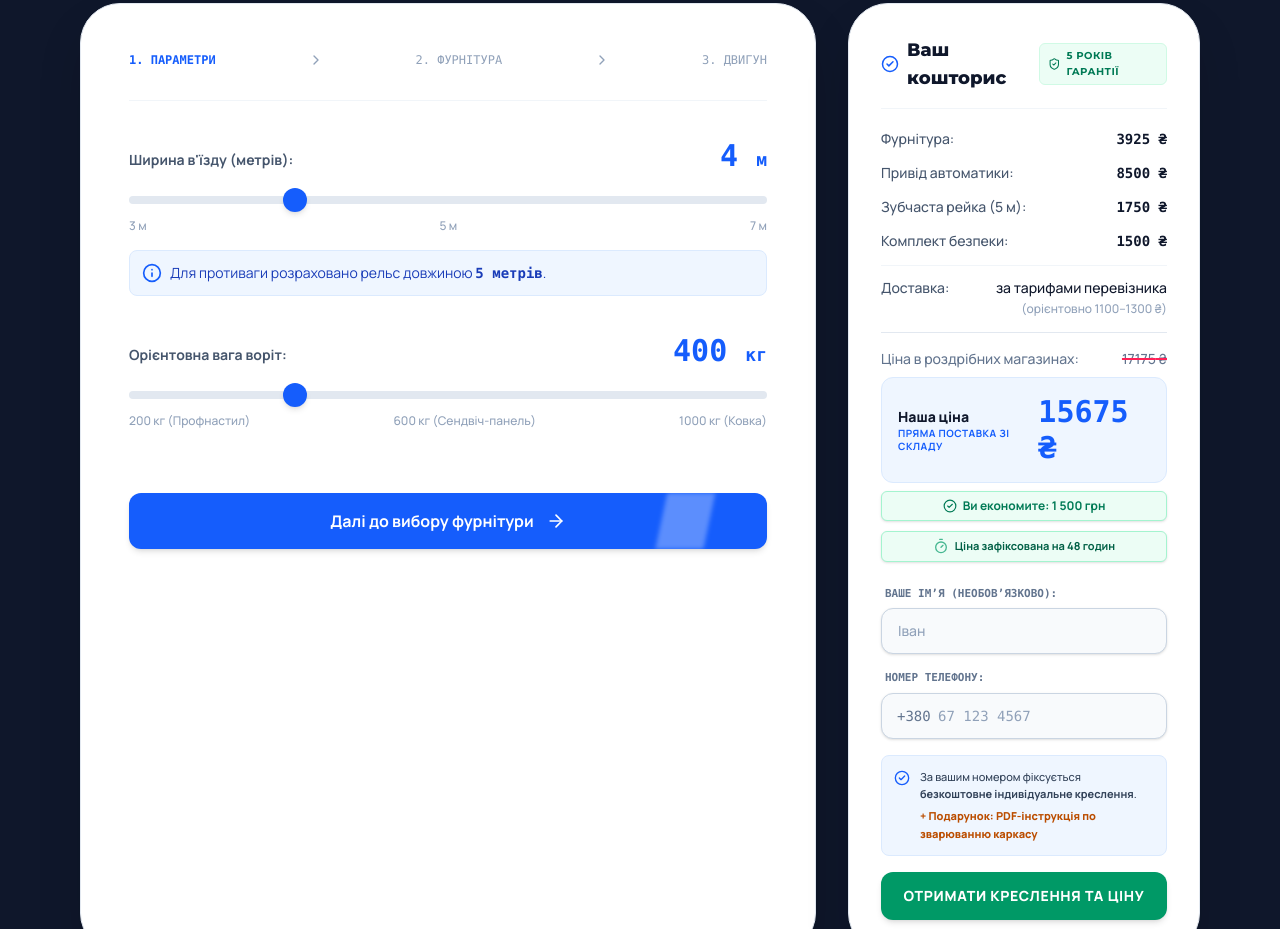
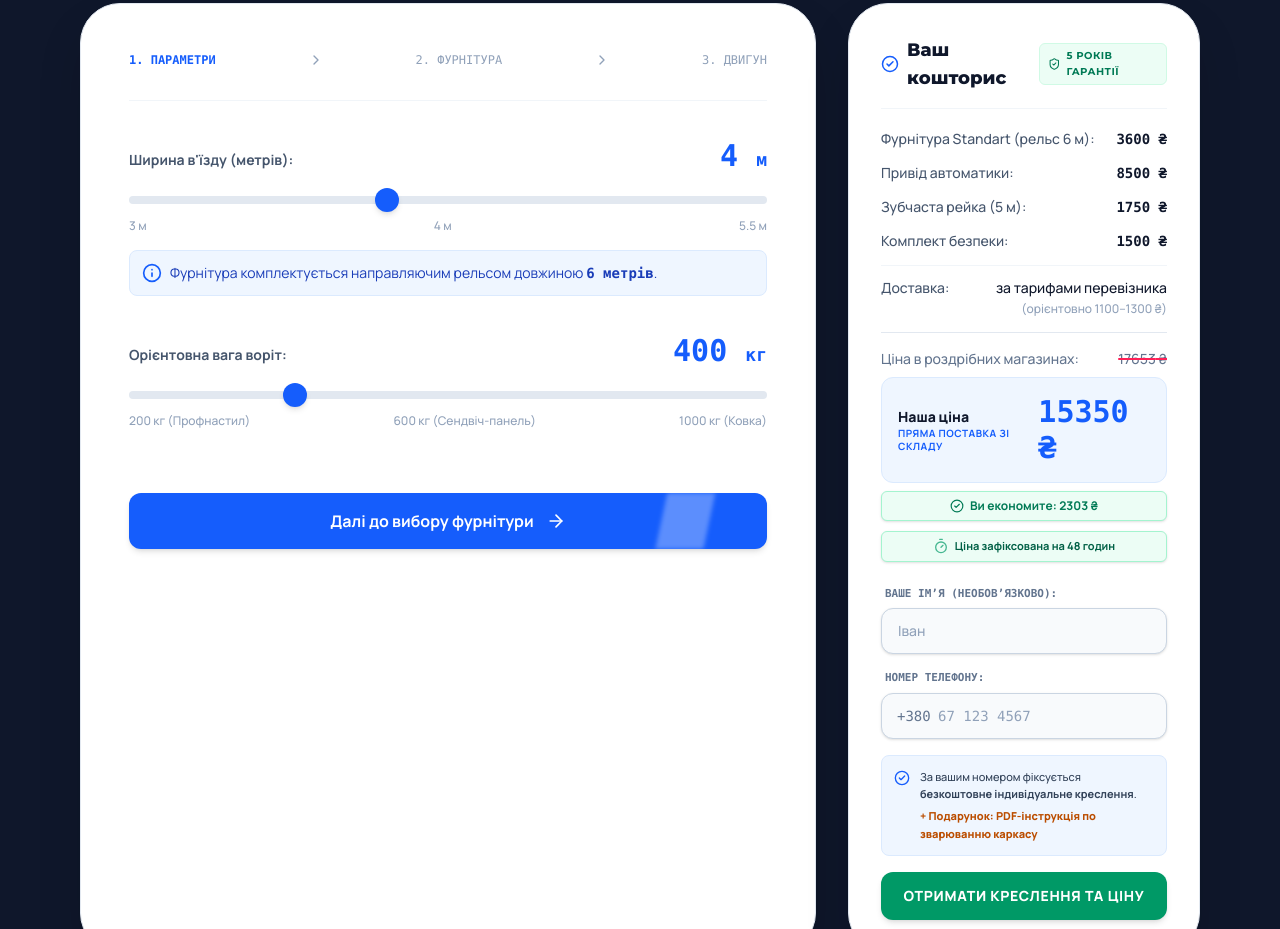
Before and after one commit to alex-calc/gate, a React (Vite) app: page / in a window 1280 px wide. Shown: the part 1080-2009 px from the top of the page. Built offline with nearby package versions, Linux system fonts and the light colour scheme.

Commit message:
feat: implement dynamic hardware pricing based on gate width

```diff
--- a/src/App.tsx
+++ b/src/App.tsx
@@ -273,16 +273,47 @@ export default function App() {
   ]);
   const [userQuestion, setUserQuestion] = useState('');
 
-  // --- Розрахунок вартості (без змін) ---
+  // --- Нова логіка фурнітури ---
+  const getGuideRailLength = (width: number) => {
+    if (width <= 3.5) return 5;
+    if (width <= 4.5) return 6;
+    return 7;
+  };
+
+  const guideRailLength = getGuideRailLength(gateWidth);
+
+  const getHardwarePrice = (id: string, railLength: number) => {
+    if (id === 'standart-3.6') {
+      if (railLength === 5) return 3450;
+      if (railLength === 6) return 3600;
+      return 3950;
+    }
+    if (id === 'gospodar-4.0') {
+      if (railLength === 5) return 4625;
+      if (railLength === 6) return 4925;
+      return 5325;
+    }
+    if (id === 'fayna-5.0') {
+      if (railLength <= 6) return 8857;
+      return 9807;
+    }
+    return 0;
+  };
+
+  const hardwarePrice = getHardwarePrice(selectedHardware, guideRailLength);
+
+  // --- Розрахунок вартості (оновлено) ---
   const currentHardware = HARDWARE_CATALOG.find(h => h.id === selectedHardware) || HARDWARE_CATALOG[0];
   const currentEngine = ENGINES_CATALOG.find(e => e.id === selectedEngine) || ENGINES_CATALOG[0];
-  const railLength = gateWidth + 1;
-  const railPrice = railLength * 350;
+  const toothRackLength = gateWidth + 1;
+  const toothRackPrice = toothRackLength * 350;
 
   const hasBuiltInWifi = currentEngine.id.includes('edinger') || currentEngine.id.includes('rotelli');
   const wifiPrice = (includeWifi && !hasBuiltInWifi) ? 600 : 0;
   const safetyPrice = includeSafety ? 1500 : 0;
-  const totalPrice = currentHardware.price + currentEngine.basePrice + railPrice + wifiPrice + safetyPrice;
+  const totalPrice = hardwarePrice + currentEngine.basePrice + toothRackPrice + wifiPrice + safetyPrice;
+  const retailPrice = Math.round(totalPrice * 1.15);
+  const totalSavings = retailPrice - totalPrice;
 
   // --- Фільтрація по вазі (матриця сумісності) ---
   const compatibleEngines = ENGINES_CATALOG.filter(e => e.maxWeight >= gateWeight);
@@ -416,15 +447,15 @@ export default function App() {
                     <span className="text-sm font-bold mb-1">Ширина в'їзду (метрів):</span>
                     <span className="text-blue-600 font-mono font-bold text-3xl leading-none">{gateWidth} <span className="text-lg">м</span></span>
                   </label>
-                  <input type="range" min="3" max="7" step="0.5" value={gateWidth}
+                  <input type="range" min="3" max="5.5" step="0.5" value={gateWidth}
                     aria-label="Ширина в'їзду в метрах"
                     onChange={(e) => setGateWidth(parseFloat(e.target.value))}
                     className="w-full h-2 bg-slate-200 rounded-lg appearance-none cursor-pointer [&::-webkit-slider-thumb]:appearance-none [&::-webkit-slider-thumb]:w-6 [&::-webkit-slider-thumb]:h-6 [&::-webkit-slider-thumb]:bg-blue-600 [&::-webkit-slider-thumb]:rounded-full [&::-webkit-slider-thumb]:shadow-md hover:[&::-webkit-slider-thumb]:scale-110 [&::-webkit-slider-thumb]:transition-transform"
                   />
-                  <div className="flex justify-between text-xs text-slate-400 mt-2 font-medium"><span>3 м</span><span>5 м</span><span>7 м</span></div>
+                  <div className="flex justify-between text-xs text-slate-400 mt-2 font-medium"><span>3 м</span><span>4 м</span><span>5.5 м</span></div>
                   <div className="mt-4 text-sm text-blue-800 flex items-center gap-2 bg-blue-50 p-3 rounded-lg border border-blue-100">
                     <Info className="w-5 h-5 text-blue-600 shrink-0" />
-                    <span>Для противаги розраховано рельс довжиною <strong className="font-mono">{railLength} метрів</strong>.</span>
+                    <span>Фурнітура комплектується направляючим рельсом довжиною <strong className="font-mono">{guideRailLength} метрів</strong>.</span>
                   </div>
                 </div>
                 <div>
@@ -468,7 +499,7 @@ export default function App() {
                       }`}>
                       <div className="flex justify-between items-start mb-1">
                         <h4 className="font-bold text-slate-900 text-base">{hw.name}</h4>
-                        <span className="font-mono text-blue-600 font-bold text-base">{hw.price} ₴</span>
+                        <span className="font-mono text-blue-600 font-bold text-base">{getHardwarePrice(hw.id, guideRailLength)} ₴</span>
                       </div>
                       <p className="text-sm text-slate-600">{hw.desc}</p>
                       <div className="text-[11px] text-slate-500 font-mono mt-2 bg-slate-100 inline-block px-2 py-0.5 rounded">Товщина: {hw.thickness} | до {hw.maxWeight} кг</div>
@@ -596,9 +627,9 @@ export default function App() {
             </h3>
             <div className="space-y-3.5 mb-6">
               {[
-                { label: 'Фурнітура:', value: currentHardware.price },
+                { label: `Фурнітура ${currentHardware.name.split(' ')[2] || ''} (рельс ${guideRailLength} м):`, value: hardwarePrice },
                 { label: 'Привід автоматики:', value: currentEngine.basePrice },
-                { label: `Зубчаста рейка (${railLength} м):`, value: railPrice },
+                { label: `Зубчаста рейка (${toothRackLength} м):`, value: toothRackPrice },
                 ...((includeWifi && !hasBuiltInWifi) ? [{ label: 'Смарт-модуль Wi-Fi:', value: 600 }] : []),
                 ...(includeSafety ? [{ label: 'Комплект безпеки:', value: 1500 }] : []),
               ].map((row, i) => (
@@ -617,7 +648,7 @@ export default function App() {
               <div className="border-t border-slate-200 pt-4 flex flex-col gap-2">
                 <div className="flex justify-between items-center text-sm font-medium text-slate-500">
                   <span>Ціна в роздрібних магазинах:</span>
-                  <span className="line-through decoration-rose-500 decoration-2">{totalPrice + 1500} ₴</span>
+                  <span className="line-through decoration-rose-500 decoration-2">{retailPrice} ₴</span>
                 </div>
                 <div className="flex justify-between items-center bg-blue-50 p-4 rounded-xl border border-blue-100">
                   <span className="text-sm font-extrabold text-slate-900 leading-tight">Наша ціна<br/><span className="text-[10px] text-blue-600 uppercase tracking-wider font-bold block mt-0.5">пряма поставка зі складу</span></span>
@@ -625,7 +656,7 @@ export default function App() {
                 </div>
                 <div className="w-full flex justify-end">
                   <span className="text-emerald-700 font-bold bg-emerald-50 px-2.5 py-1.5 rounded-md border border-emerald-200 text-xs shadow-sm flex items-center gap-1.5 w-full justify-center">
-                    <CheckCircle2 className="w-3.5 h-3.5" /> Ви економите: 1 500 грн
+                    <CheckCircle2 className="w-3.5 h-3.5" /> Ви економите: {totalSavings} ₴
                   </span>
                 </div>
                 <div className="text-[11px] text-emerald-800 font-bold flex items-center gap-1.5 mt-0.5 bg-emerald-50 px-3 py-1.5 rounded-md border border-emerald-200 w-full justify-center shadow-sm">
```
